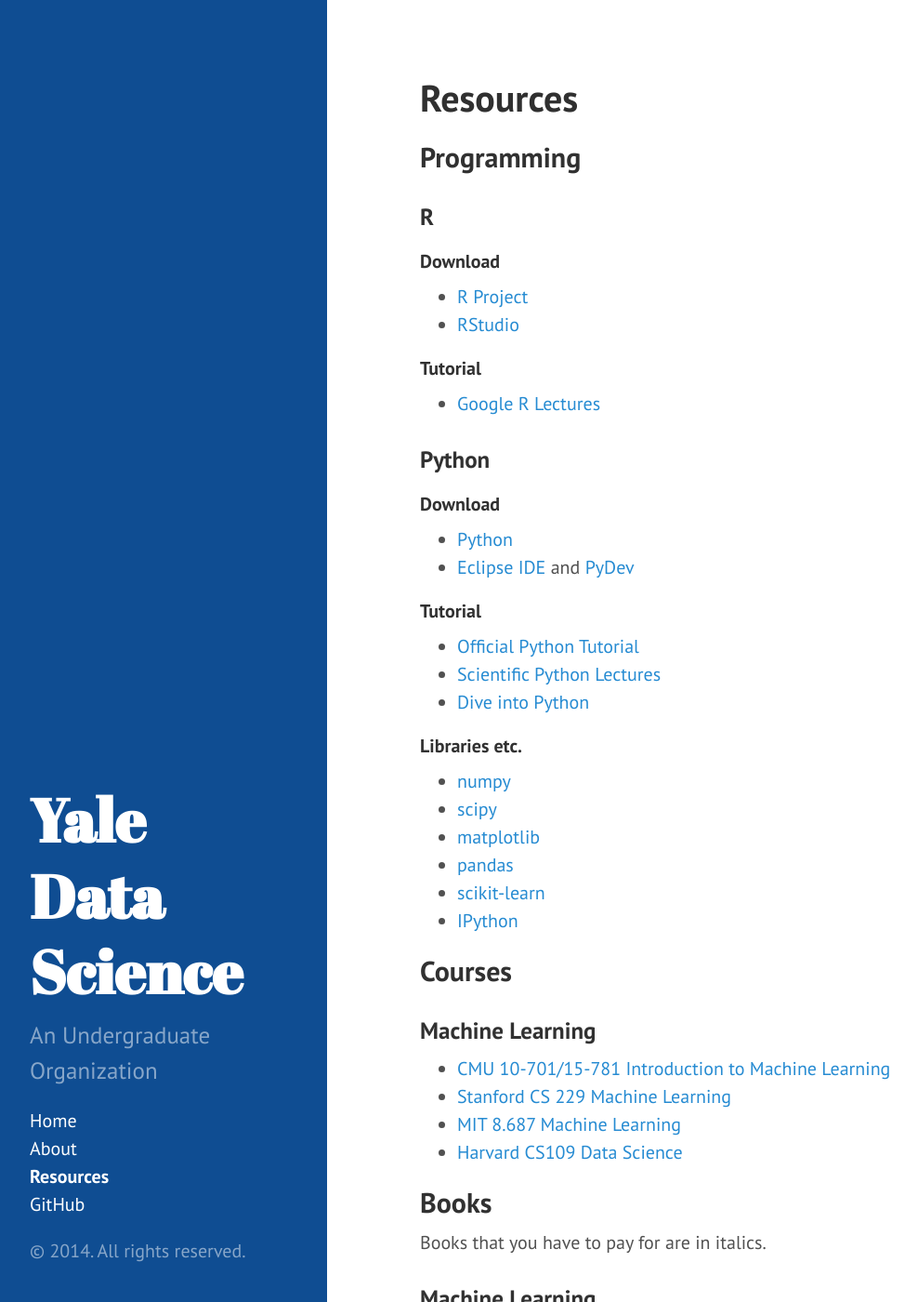
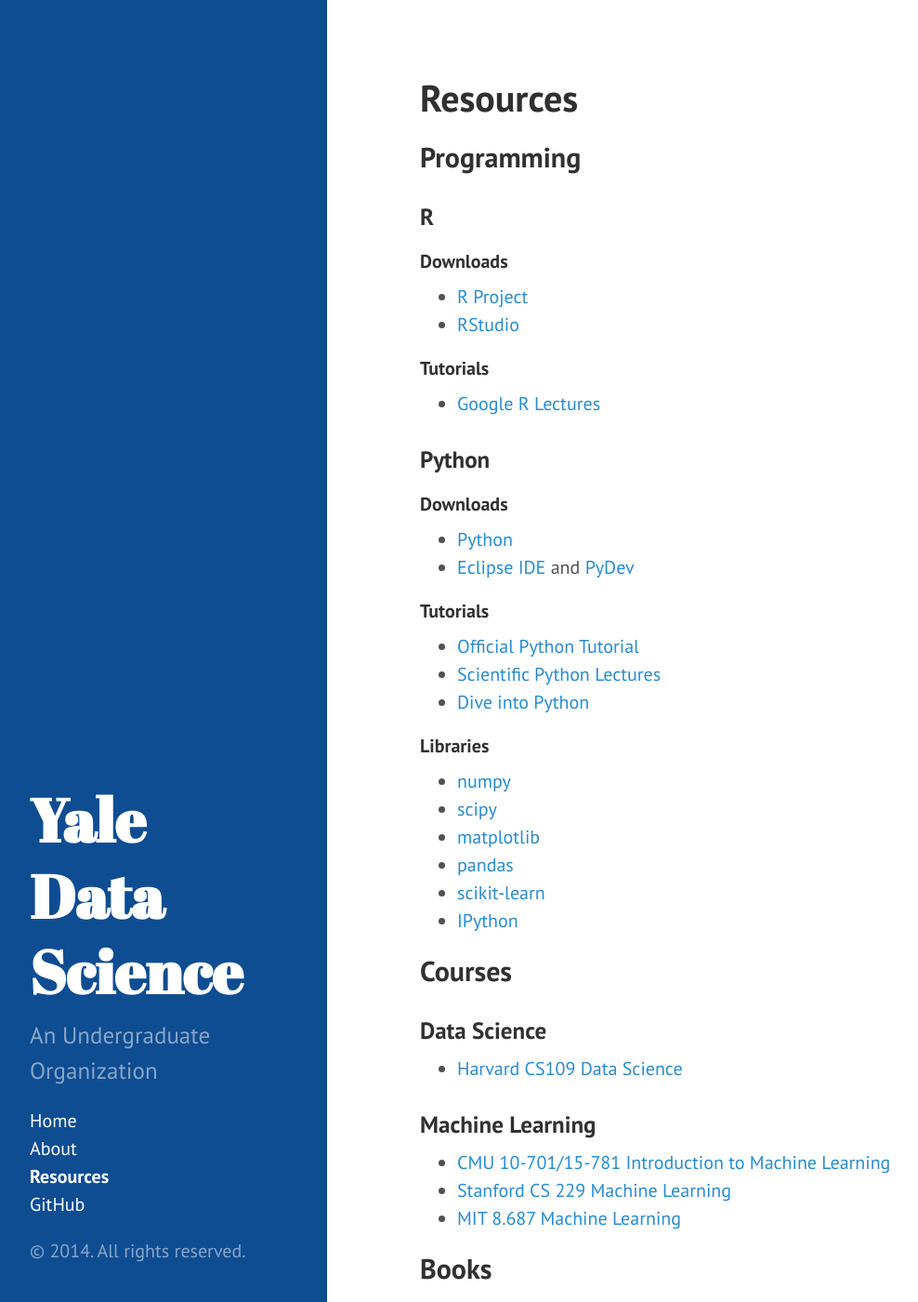
Before and after one commit to YaleDataScience/old-site, a Jekyll site: the page built from resources.html, in a window 1280 px wide and 1400 px high. Shown: the whole window at 93% size, without its empty margins (8-996 px from the left). Built offline with Jekyll 4.4.1, drawn with Linux system fonts in a browser that asks for light colours; Markdown is read by kramdown in place of the engine named in the settings.

Commit message:
Style fixes

```diff
--- a/resources.html
+++ b/resources.html
@@ -6,7 +6,7 @@
 <div id="resources">
   <h2>Programming</h2>
     <h3>R</h3>
-    <h4>Download</h4>
+    <h4>Downloads</h4>
       <ul>
       <li>
       <a href="http://www.r-project.org/" target="_blank">R Project</a>
@@ -15,14 +15,14 @@
       <a href=" http://www.rstudio.com/products/rstudio/#Desk" target="_blank">RStudio</a>
       </li>
       </ul>
-    <h4>Tutorial</h4>
+    <h4>Tutorials</h4>
       <ul>
       <li>
       <a href="http://www.r-bloggers.com/google-developers-r-programming-video-lectures/" target="_blank">Google R Lectures</a>
       </li>
       </ul>
     <h3>Python</h3>
-     <h4>Download</h4>
+     <h4>Downloads</h4>
         <ul>
           <li>
           <a href="http://python.org" target="_blank">Python</a>
@@ -32,7 +32,7 @@
           </li>
       </ul>
 
-      <h4>Tutorial</h4>
+      <h4>Tutorials</h4>
       <ul>
 
       <li>
@@ -48,7 +48,7 @@
       </li>
       </ul>
 
-      <h4>Libraries etc.</h4>
+      <h4>Libraries</h4>
         <ul>
           <li>
           <a href="http://numpy.scipy.org/" target="_blank">numpy</a>
@@ -72,6 +72,12 @@
       </ul>
 
   <h2>Courses</h2>
+  <h3>Data Science</h3>
+    <ul>
+      <li>
+      <a href="https://github.com/cs109" target="_blank">Harvard CS109 Data Science</a>
+      </li>
+    </ul>
    <h3>Machine Learning</h3>
     <ul>
       <li>
@@ -82,9 +88,6 @@
       </li>
       <li>
       <a href="http://ocw.mit.edu/courses/electrical-engineering-and-computer-science/6-867-machine-learning-fall-2006/" target="_blank">MIT 8.687 Machine Learning</a>
-      </li>
-      <li>
-      <a href="https://github.com/cs109" target="_blank">Harvard CS109 Data Science</a>
       </li>
     </ul>
 
```
